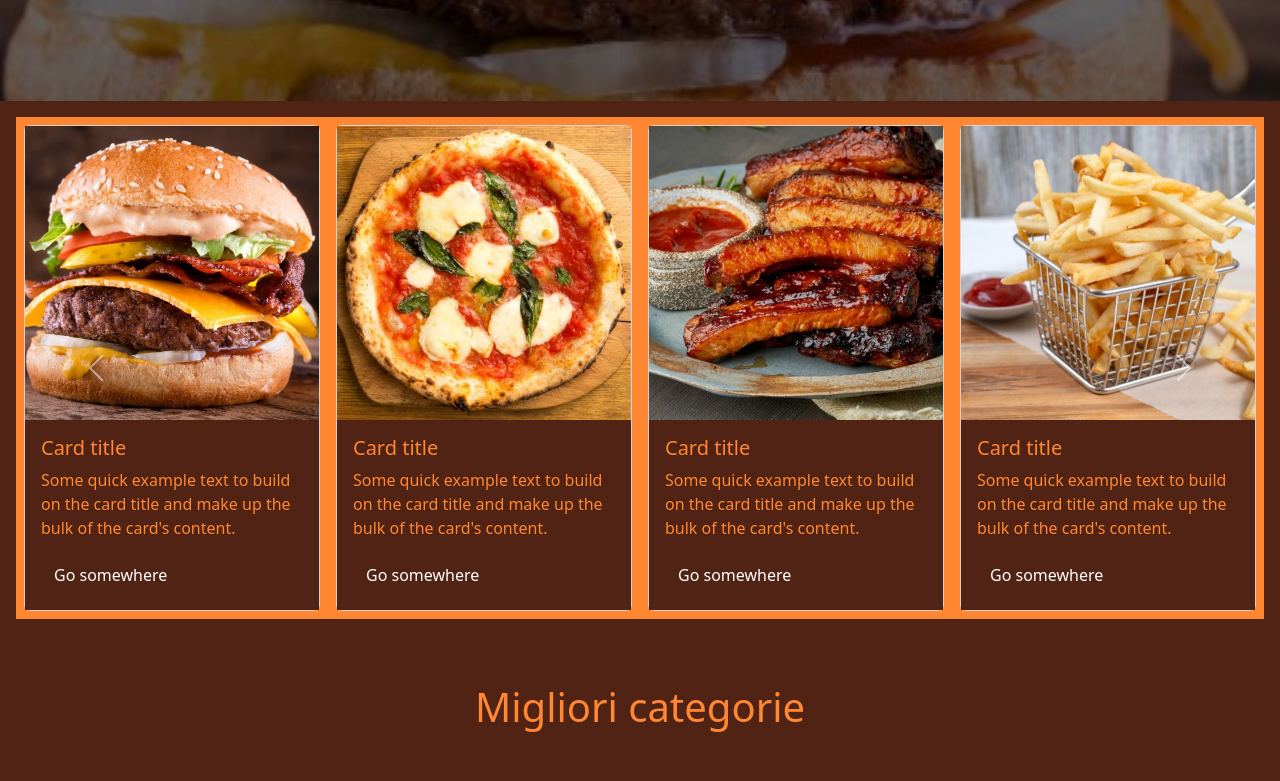
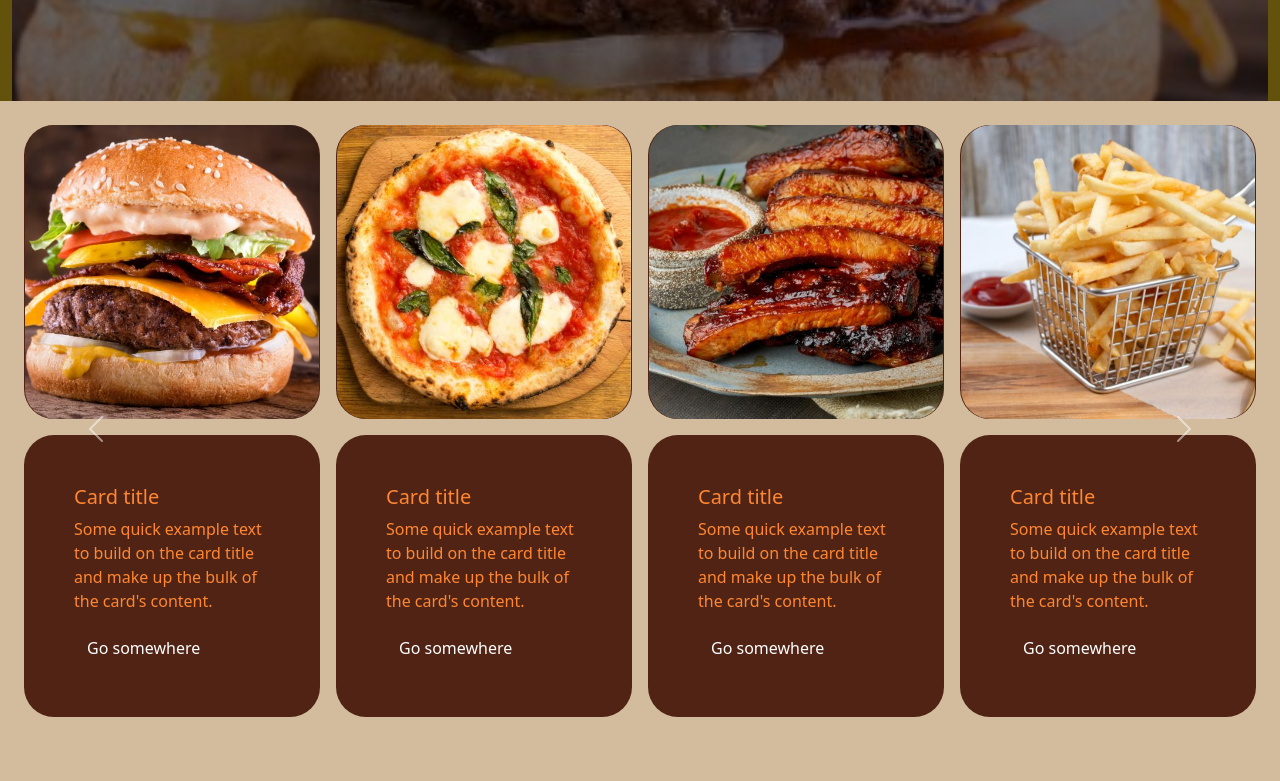
Before and after one commit to gabrielebottari/deliveboo-frontend, a Vue app: page / in a window 1280 px wide. Shown: the part 699-1480 px from the top of the page. Built offline with nearby package versions, Linux system fonts and the light colour scheme.

Commit message:
prove colori 3

```diff
--- a/src/assets/scss/partials/footer.scss
+++ b/src/assets/scss/partials/footer.scss
@@ -11,8 +11,19 @@ a {
     text-decoration: none;
 }
 a:hover {
-    text-decoration: underline solid;
+    text-decoration: underline solid 3px;
     text-decoration-color: $primary;
     line-height: 1.5;
-
 }
+h5{
+   color: $secondary;
+}
+.btn-footer{
+    background-color: $secondary;
+    color: $primary;
+    margin-top: 10px;
+    font-weight: bold;
+}
+.btn-footer:hover{
+    color: $secondary;
+}
--- a/src/assets/scss/partials/homepage.scss
+++ b/src/assets/scss/partials/homepage.scss
@@ -3,7 +3,14 @@
 h1{
     color: $secondary;
 }
+
 //CAROSELLO
+
+
+.background-card-carousel{
+    background-color: $tertiary;
+    border: none;
+}
 .carousel {
     background-color: $primary;
 }
@@ -19,26 +26,37 @@ h1{
     display: flex;
     justify-content: center;
     align-items: flex-start;
+    border-radius: 30px;
+    overflow: hidden;
+}
+.img-wrapper > img{
+    border-radius: 30px;
 }
 
 img{
     max-width: 100%;
     max-height: 100%;
 }
+.background-card-body{
+    border-radius: 30px;
+    padding: 50px;
+}
 @media screen and (min-width:576px){
     .carousel-inner {
         display: flex;
+        background-color: $tertiary;
     }
     .carousel-item {
         display: block;
         margin-right: 0;
         flex: 0 0 calc(100/3);
+        background-color: $tertiary;
     }
     .img-wrapper{
         height: 23vw;
+        background-color: $tertiary;
     }
 }
-
 .carousel-inner{
     padding: 1em;
 }
@@ -52,7 +70,9 @@ img{
 .card > .img-wrapper, .card-body {
     background-color: $primary;
 }
+
 //STILE SEZIONE MAPS
+/*
 h6{
     text-transform: uppercase;
 }
@@ -77,7 +97,7 @@ h6{
 .main-content{
     z-index: 22;
     width: fit-content;
-    color:$primary;
+    color: $primary;
 }
 @media (max-width:600px) {
     .map-wrapper iframe {
@@ -95,9 +115,12 @@ h6{
     color: $primary;
     border-color: $primary;
 }
-//categorie
+*/
+
+//CATEGORIE
+
 .categories-container {
-    background-color: $primary;
+    background-color: #D2BC9D;
 }
 .card-img-top {
     border-radius: 50px;
@@ -128,6 +151,8 @@ h6{
     background-color: $secondary;
     color: $primary;
 }
+
+// SECTION HERO
 .background-header{
     background: url('/src/assets/img/cheeseburger.jpg') no-repeat center;
     background-size: cover;
--- a/src/assets/scss/partials/variables.scss
+++ b/src/assets/scss/partials/variables.scss
@@ -1,5 +1,6 @@
 $primary: #502314;
 $secondary: #FF8732;
+$tertiary: #D2BC9D;
 
 
 /*
--- a/src/components/AppFooter.vue
+++ b/src/components/AppFooter.vue
@@ -19,7 +19,7 @@ export default {
 
         <div class="row text-center text-md-left">
             <div class="col-md-3 col-lg-3 col-xl-3 mx-auto mt-3">
-                <h5 class="text-uppercase mb-4 font-weight-bold text-warning">
+                <h5 class="text-uppercase mb-4 font-weight-bold">
                     Scopri Deliveboo
                 </h5>
                 <p>
@@ -52,7 +52,7 @@ export default {
             </div>
 
             <div class="col-md-2 col-lg-2 col-xl-2 mx-auto mt-3">
-                <h5 class="text-uppercase mb-4 font-weight-bold text-warning">
+                <h5 class="text-uppercase mb-4 font-weight-bold">
                     note legali
                 </h5>
                 <p>
@@ -62,7 +62,7 @@ export default {
                     <a href="#">Informativa sulla privacy</a>
                 </p>
                 <p>
-                    <a href="#">cookies</a>
+                    <a href="#">Cookies</a>
                 </p>
                 <p>
                     <a href="#">Classificazione dei partner</a>
@@ -73,7 +73,7 @@ export default {
             </div>
 
             <div class="col-md-3 col-lg-2 col-xl-2 mx-auto mt-3">
-                <h5 class="text-uppercase mb-4 font-weight-bold text-warning">
+                <h5 class="text-uppercase mb-4 font-weight-bold">
                     Aiuto
                 </h5>
                 <p>
@@ -88,13 +88,13 @@ export default {
             </div>
 
             <div class="col-md-3 col-lg-2 col-xl-2 mx-auto mt-3">
-                <h5 class="text-uppercase mb-4 font-weight-bold text-warning">
+                <h5 class="text-uppercase mb-4 font-weight-bold">
                     Porta Deliveroo con te
                 </h5>
-                <button class="btn btn-primary">
+                <button class="btn btn-primary btn-footer">
                     Scarica google
                 </button>
-                <button class="btn btn-primary">
+                <button class="btn btn-primary btn-footer">
                     Scarica mac
                 </button>
             </div>
--- a/src/pages/Homepage.vue
+++ b/src/pages/Homepage.vue
@@ -13,7 +13,8 @@ export default {
 <template>
 
      <!--CONCEPT BACKGROUND HEADER,-->
-     <section class="background-header">
+     <div class="container-fluid">
+        <section class="background-header">
         <div class="container d-flex align-items-center justify-content-center fs-1 text-white flex-column">
             <h1>
                 Deliveboo
@@ -24,6 +25,7 @@ export default {
 
         </div>
     </section>
+     </div>
     <!--FINE BACKGROUND HEADER-->
 
     <!--Carosello con i piatti-->
@@ -31,12 +33,12 @@ export default {
     <div id="carouselExample" class="carousel slide">
         <div class="carousel-inner">
 
-            <div class="carousel-item active">
-                <div class="card">
-                    <div class="img-wrapper">
+            <div class="carousel-item active ">
+                <div class="card background-card-carousel">
+                    <div class="img-wrapper rotondo">
                         <img src="../assets/img/cheeseburger.jpg" alt="...">
                     </div>
-                    <div class="card-body">
+                    <div class="card-body my-3 background-card-body">
                         <h5 class="card-title">Card title</h5>
                         <p class="card-text">Some quick example text to build on the card title and make up the bulk of the card's content.</p>
                         <a href="#" class="btn btn-primary">Go somewhere</a>
@@ -44,11 +46,11 @@ export default {
                 </div>
             </div>
             <div class="carousel-item">
-                <div class="card">
+                <div class="card background-card-carousel">
                     <div class="img-wrapper">
                         <img src="../assets/img/margherita-pizza.jpg" alt="...">
                     </div>
-                    <div class="card-body">
+                    <div class="card-body my-3 background-card-body">
                         <h5 class="card-title">Card title</h5>
                         <p class="card-text">Some quick example text to build on the card title and make up the bulk of the card's content.</p>
                         <a href="#" class="btn btn-primary">Go somewhere</a>
@@ -56,11 +58,11 @@ export default {
                 </div>
             </div>
             <div class="carousel-item">
-                <div class="card">
+                <div class="card background-card-carousel">
                     <div class="img-wrapper">
                         <img src="../assets/img/bbq-ribs.jpg" alt="...">
                     </div>
-                    <div class="card-body">
+                    <div class="card-body my-3 background-card-body">
                         <h5 class="card-title">Card title</h5>
                         <p class="card-text">Some quick example text to build on the card title and make up the bulk of the card's content.</p>
                         <a href="#" class="btn btn-primary">Go somewhere</a>
@@ -68,11 +70,11 @@ export default {
                 </div>
             </div>
             <div class="carousel-item">
-                <div class="card">
+                <div class="card background-card-carousel">
                     <div class="img-wrapper">
                         <img src="../assets/img/french-fries.jpg" alt="...">
                     </div>
-                    <div class="card-body">
+                    <div class="card-body my-3 background-card-body">
                         <h5 class="card-title">Card title</h5>
                         <p class="card-text">Some quick example text to build on the card title and make up the bulk of the card's content.</p>
                         <a href="#" class="btn btn-primary">Go somewhere</a>
```
